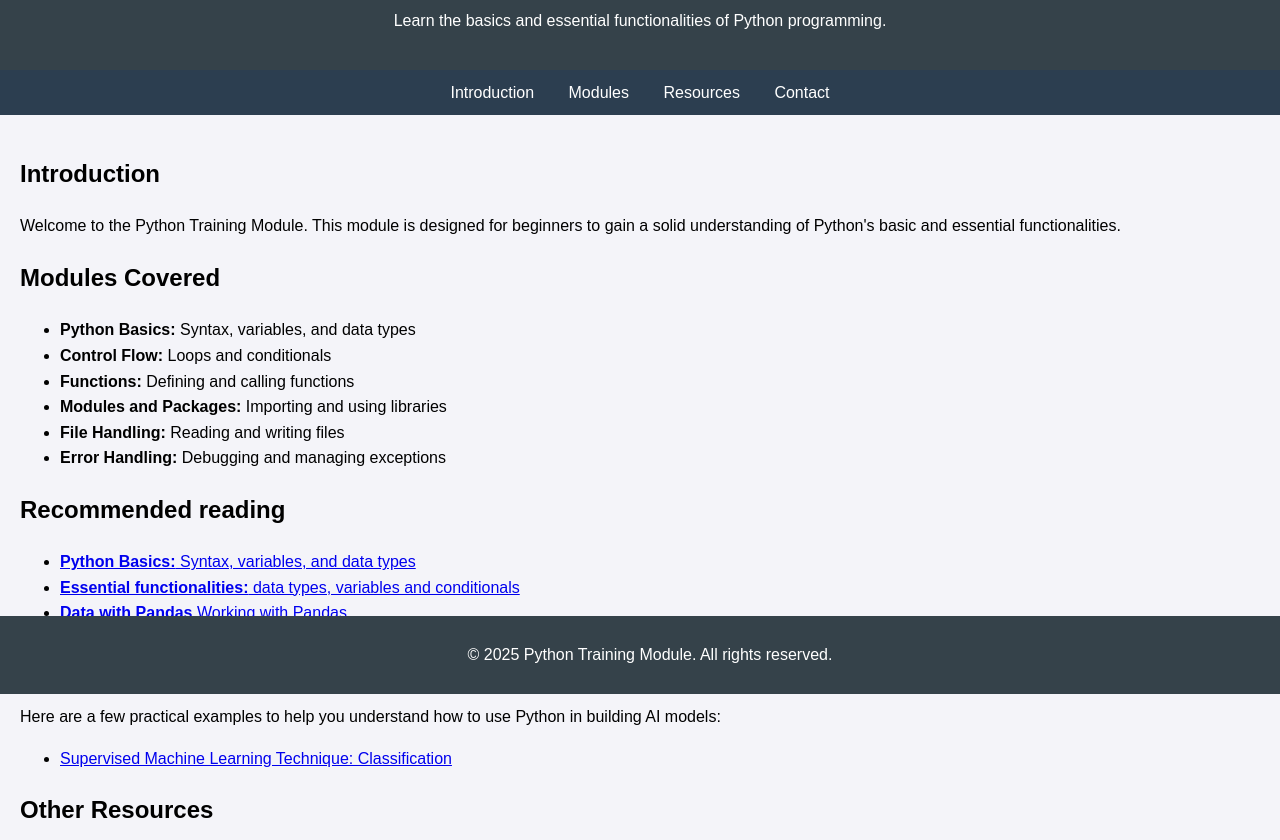
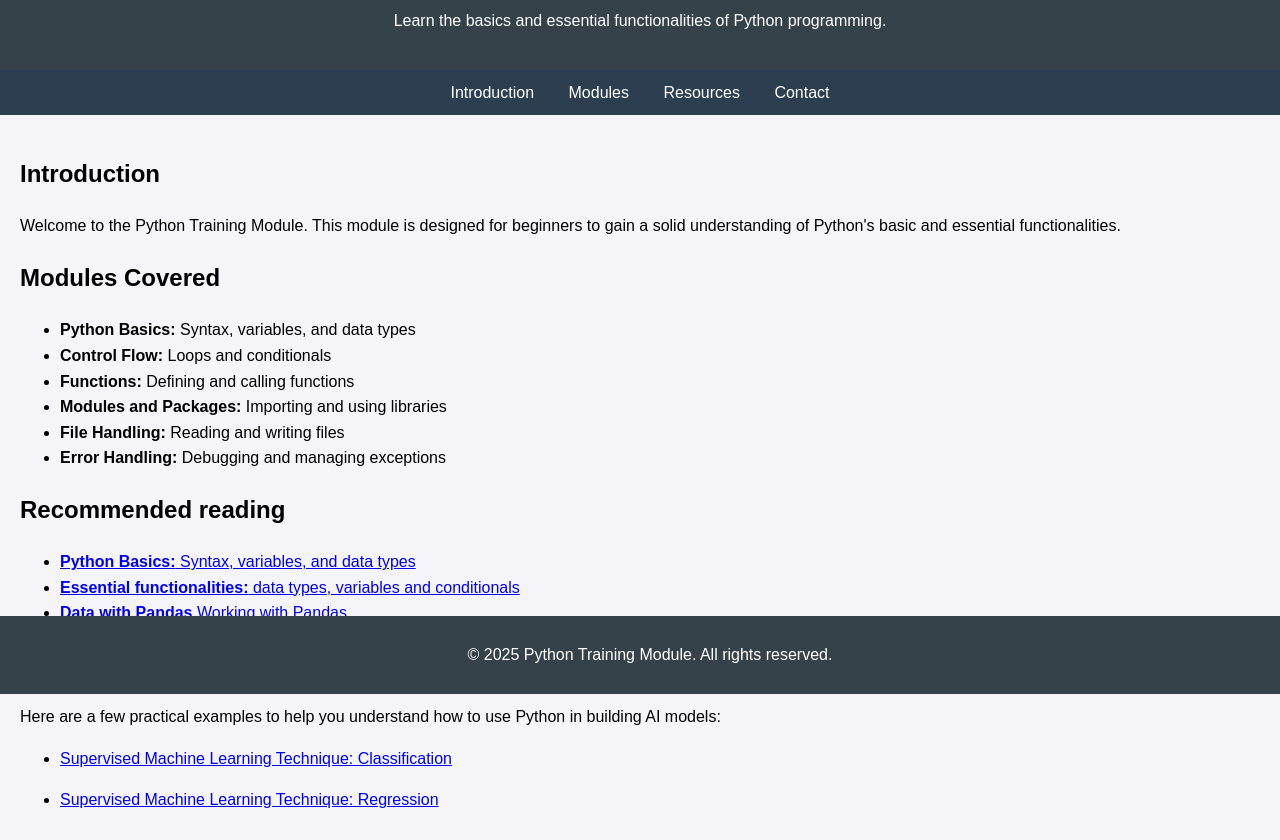
Before and after one commit to GERT-GraphicsExtendedRealityTeam/PythonLab, a plain HTML site: page index.html in a window 1280 px wide. Shown: the part 106-946 px from the top of the page. Drawn offline with Linux system fonts and the light colour scheme.

Commit message:
Update index.html

```diff
--- a/index.html
+++ b/index.html
@@ -92,6 +92,9 @@
             <ul>
                 <li><a href="Lab 1.html" target="_blank">Supervised Machine Learning Technique: Classification</a></li>
                 </ul>
+            <ul>
+                <li><a href="Lab2 Linear Regression with Python.html" target="_blank">Supervised Machine Learning Technique: Regression</a></li>
+                </ul>
 
         <section id="resources">
             <h2>Other Resources</h2>
```
